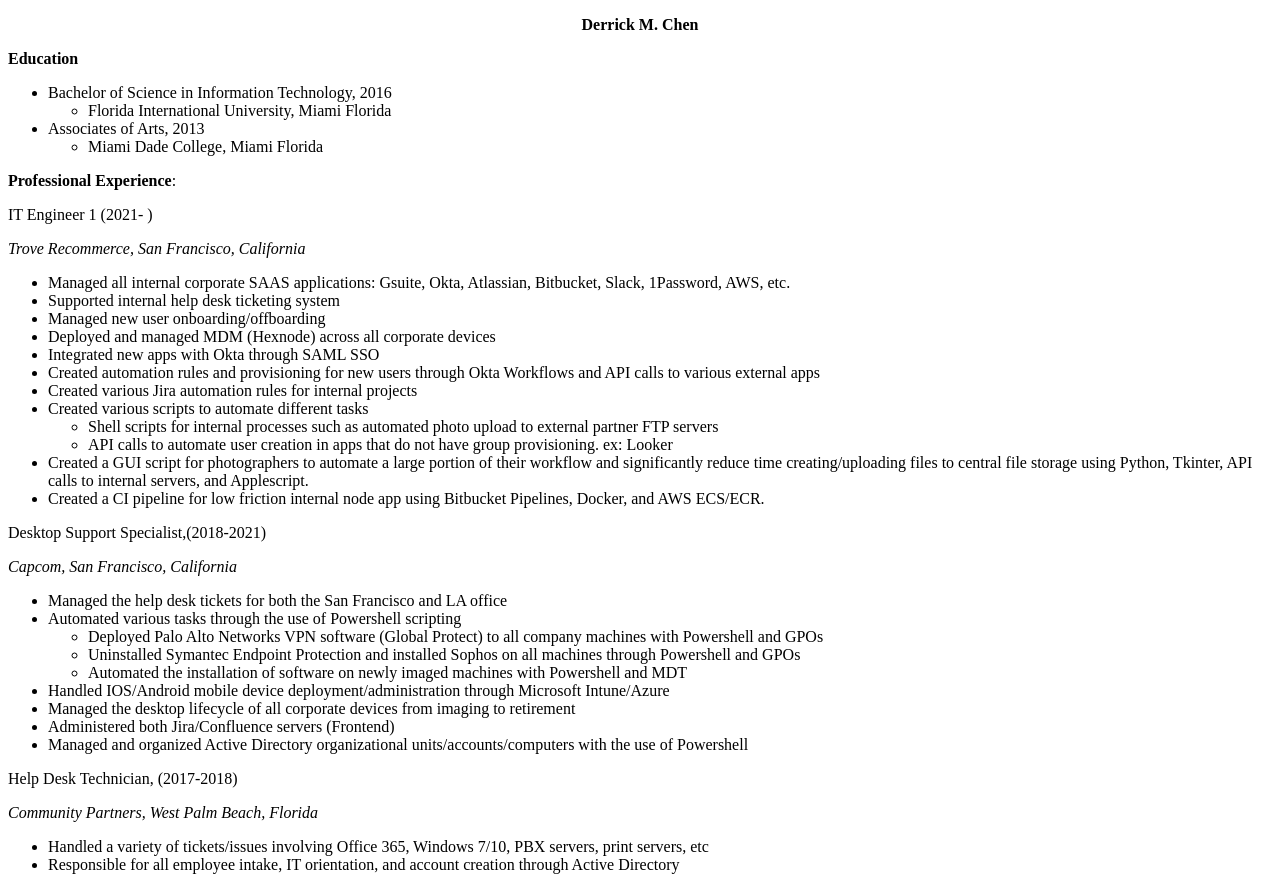
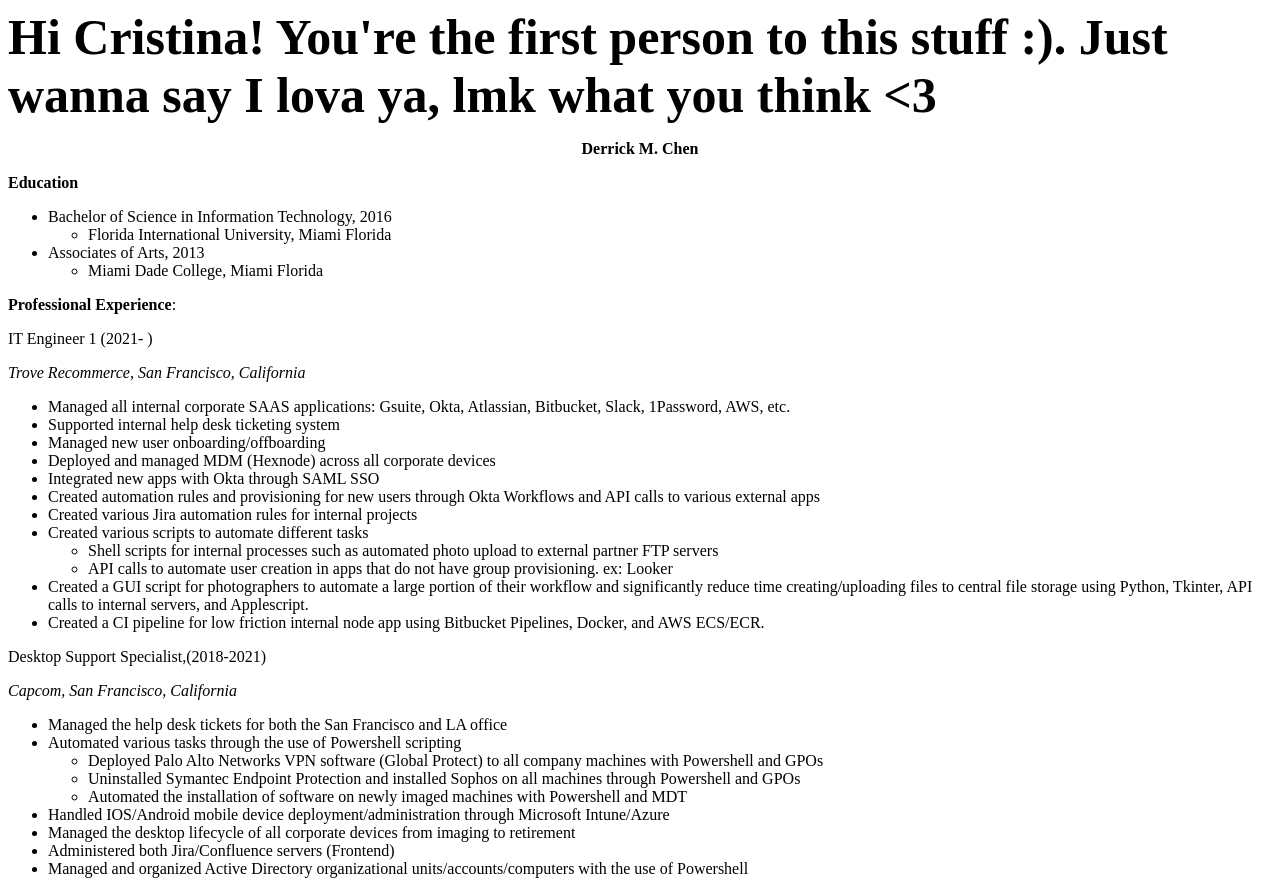
Before and after one commit to chen12011/Resume, a plain HTML site: page index.html in a window 1280 px wide. Shown: the top 881 px of the page. Drawn offline with Linux system fonts and the light colour scheme.

Commit message:
adding a random line

```diff
--- a/index.html
+++ b/index.html
@@ -1,4 +1,14 @@
 <!DOCTYPE html>
+
+<style>
+    b {
+        font-size: 50px;
+        text-align: center;
+    }
+
+</style>
+
+<b>Hi Cristina! You're the first person to this stuff :). Just wanna say I lova ya, lmk what you think &lt;3 </b>
 
 <p style="text-align: center;"><strong>Derrick M. Chen</strong></p>
 <p><strong>Education&nbsp;</strong></p>
```
